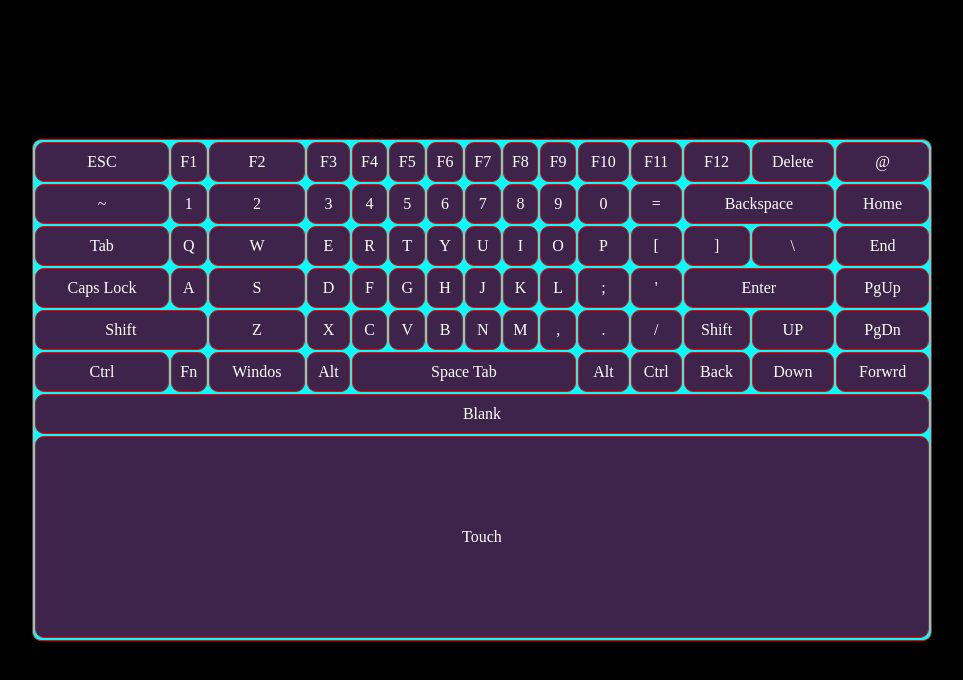
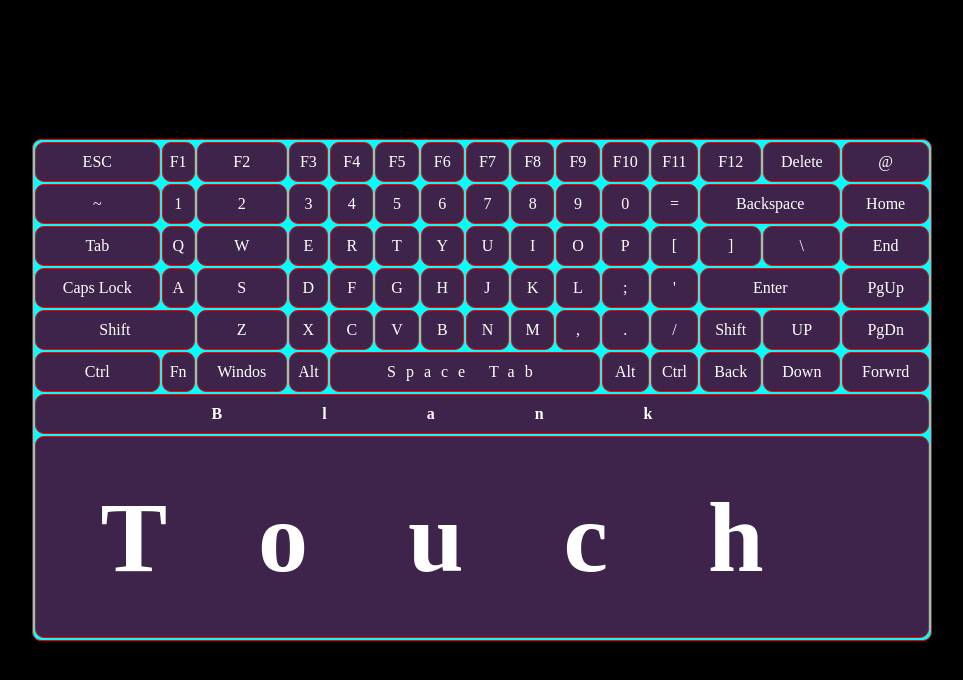
Before and after one commit to 09mujahidul/keyboard, a plain HTML site: page index.html in a window 1280 px wide. Shown: the top 680 px of the page, without its empty margins (218-1181 px from the left). Drawn offline with Linux system fonts and the light colour scheme.

Commit message:
update commit

```diff
--- a/index.html
+++ b/index.html
@@ -100,7 +100,7 @@
                     <td>fn</td>
                     <td>windos</td>
                     <td>alt</td>
-                    <td colspan="6">space tab</td>
+                    <td colspan="6" id="spacetb">space tab</td>
                     <td>alt</td>
                     <td>ctrl</td>
                     <td>back</td>
@@ -109,7 +109,7 @@
 
                 </tr>
           <tr>
-            <td colspan="15">blank</td>
+            <td colspan="15" id="blank">blank</td>
 
           </tr>
           <tr >
--- a/style.css
+++ b/style.css
@@ -14,6 +14,10 @@ table,tr,td{
     text-align: center;
     text-transform: capitalize;
 }
+
+#spacetb{
+    letter-spacing: 10px;
+}
 table{
    width: 900px;
    background-color: aqua;
@@ -28,9 +32,17 @@ section{
    justify-content: center;
    align-items: center;
 }
+
+#blank{
+    letter-spacing: 100px;
+    font-weight: bolder;
+}
 #touch{
     height: 200px;
     width: 250px;
+    font-size: 100px;
+    font-weight: bolder;
+    letter-spacing: 100px;
 
 }
 tr{
```
